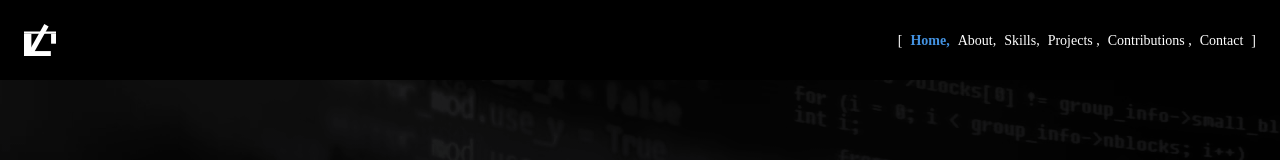
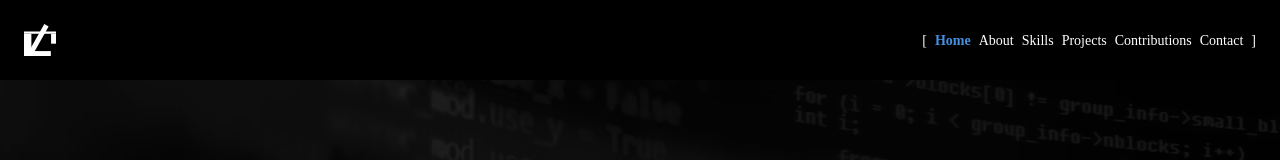
Before and after one commit to diegocchaves/dev-portfolio, a React (Create React App) app: page / in a window 1280 px wide. Shown: the top 160 px of the page. Built offline with nearby package versions, Linux system fonts and the light colour scheme.

Commit message:
Refactor Navbar component to improve mobile responsiveness and clean up link formatting

```diff
--- a/src/components/Navbar.jsx
+++ b/src/components/Navbar.jsx
@@ -1,4 +1,4 @@
-import React, { useState } from 'react'
+import React, { useEffect, useState } from 'react'
 import { FaBars, FaTimes, FaGithub, FaLinkedin, FaRegEnvelope, FaRegFileAlt } from 'react-icons/fa'
 import { FaXTwitter } from "react-icons/fa6";
 import Logo from "../assets/images/Logo1.svg"
@@ -7,17 +7,31 @@ import { Link } from 'react-scroll'
 const Navbar = () => {
   const [nav, setNav] = useState(false)
   const handleClick = () => setNav(!nav)
+  const [isMobile, setIsMobile] = useState(window.innerWidth <= 768);
 
+  useEffect(() => {
+     const handleResize = () => {
+      setIsMobile(window.innerWidth <= 768);
+      window.addEventListener('resize', handleResize);
+      return () => {
+        window.removeEventListener('resize', handleResize);
+      }
+  }}, [])
+
+  // If not mobile, show all links
   const links = [
     { label: '[', to: ""},
-    { label: 'Home,', to: "home" },
-    { label: 'About,', to: "about" },
-    { label: 'Skills,', to: "skills" },
-    { label: 'Projects ,', to: "projects" },
-      { label: 'Contributions ,', to: "contributions" },
+    { label: 'Home', to: "home" },
+    { label: 'About', to: "about" },
+    { label: 'Skills', to: "skills" },
+    { label: 'Projects', to: "projects" },
+    { label: 'Contributions', to: "contributions" },
     { label: 'Contact', to: "contact" },
     { label: ']', to: "" },
   ]
+
+  // Filter out [ and ] on mobile
+   const filteredLinks = isMobile ? links.filter(link => link.label !== '[' && link.label !== ']' ): links;
 
   const icons = [
     { icon: <FaLinkedin size={18} />, label: 'Linkedin', href: 'https://www.linkedin.com/in/diego-carve/', color: '[#4267b2]' },
@@ -59,7 +73,7 @@ const Navbar = () => {
 
       {/* mobile menu */}
       <nav className={!nav ? 'hidden' : ' absolute top-0 left-0 w-full h-screen bg-black flex flex-col justify-center items-center gap-10'}>
-        {links.map((link, index) => (
+        {filteredLinks.map((link, index) => (
           <Link key={index}
             to={link.to}
             smooth={true}
```
